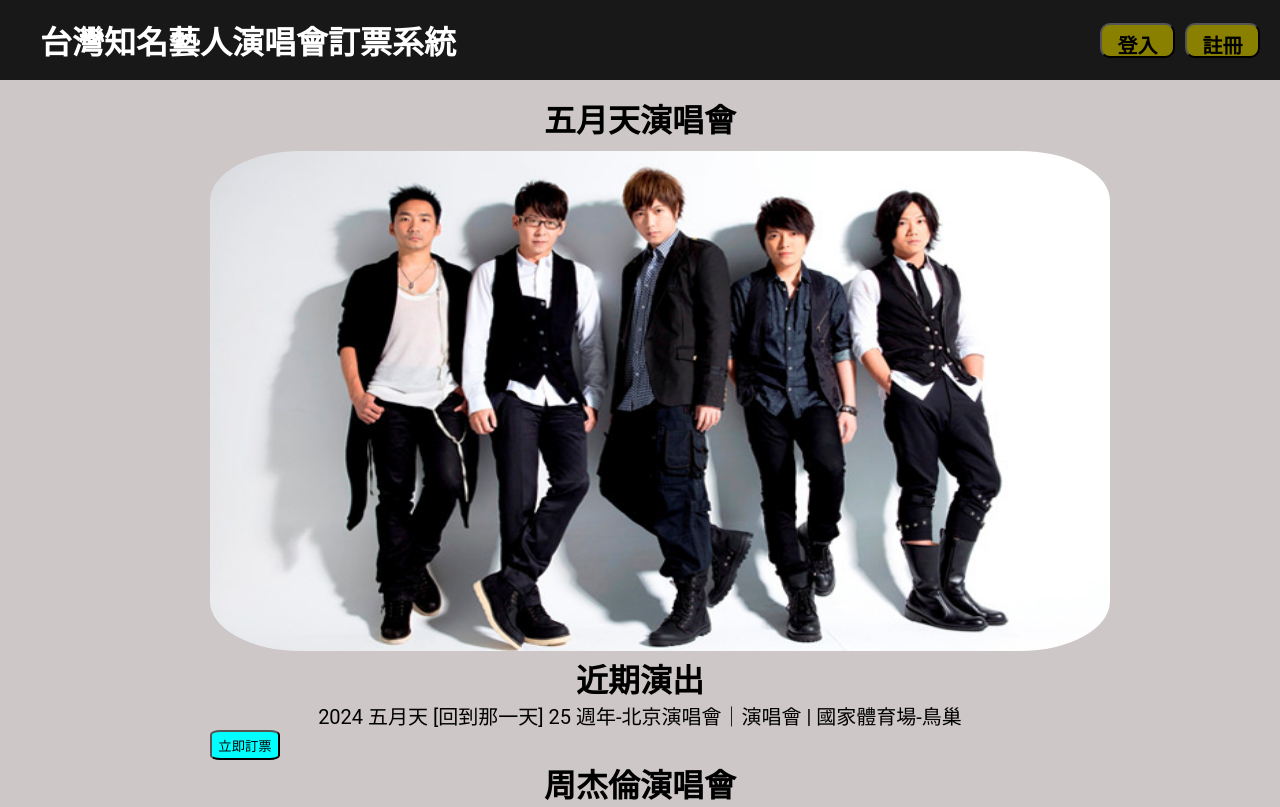
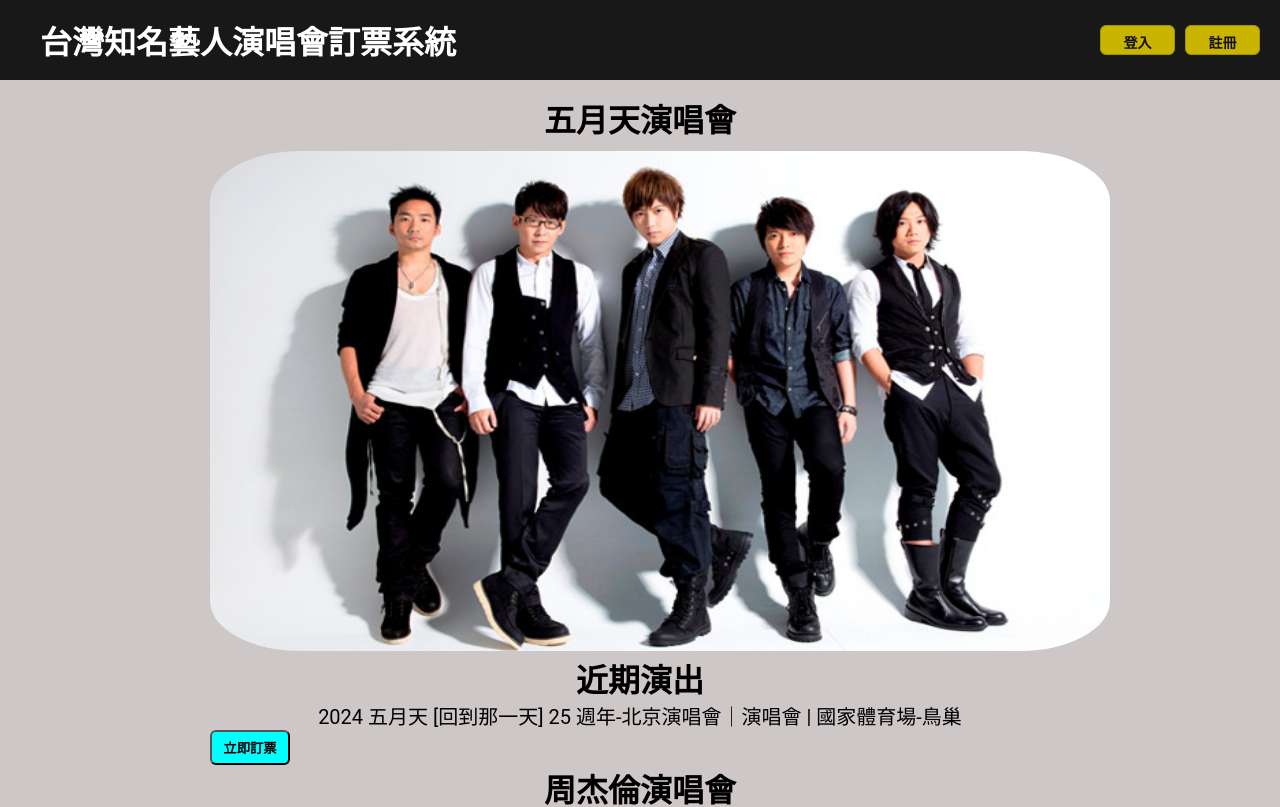
Before and after one commit to dig1234567/concert, a React (Create React App) app in the folder client/: page / in a window 1280 px wide. Shown: the top 807 px of the page. Built offline with nearby package versions, Linux system fonts and the light colour scheme.

Commit message:
Update App.css

```diff
--- a/client/src/App.css
+++ b/client/src/App.css
@@ -27,14 +27,27 @@ body {
 
 .nav_btn {
   width: 75px;
-  height: 35px;
-  background-color: #8a8000;
-  padding: 5px;
-  border-radius: 10px;
+  height: 30px;
+  background-color: #c9b400;
+  color: #111;
+  padding: 6px 14px;
+  border: 1px solid #9f9300;
+  border-radius: 6px;
   cursor: pointer;
-  font-weight: bold;
-  font-size: 20px;
+  font-weight: 600;
+  font-size: 14px;
   margin-left: 10px;
+  transition: background-color 0.2s ease, box-shadow 0.2s ease,
+    transform 0.1s ease;
+}
+
+.nav_btn:hover {
+  background-color: #bbaa00; /* hover 稍微深一點 */
+  box-shadow: 0 2px 6px rgba(0, 0, 0, 0.25);
+}
+
+.nav_btn:active {
+  transform: translateY(1px); /* 按下去有回饋 */
 }
 
 ul {
@@ -78,10 +91,12 @@ a:hover {
 
 .button {
   background-color: aqua;
-  width: 70px;
-  height: 30px;
+  width: 80px;
+  height: 35px;
+  padding: 4px 4px;
   cursor: pointer;
-  border-radius: 15%;
+  border-radius: 6px;
+  font-weight: bold;
 }
 
 .main-content1 h2,
```
